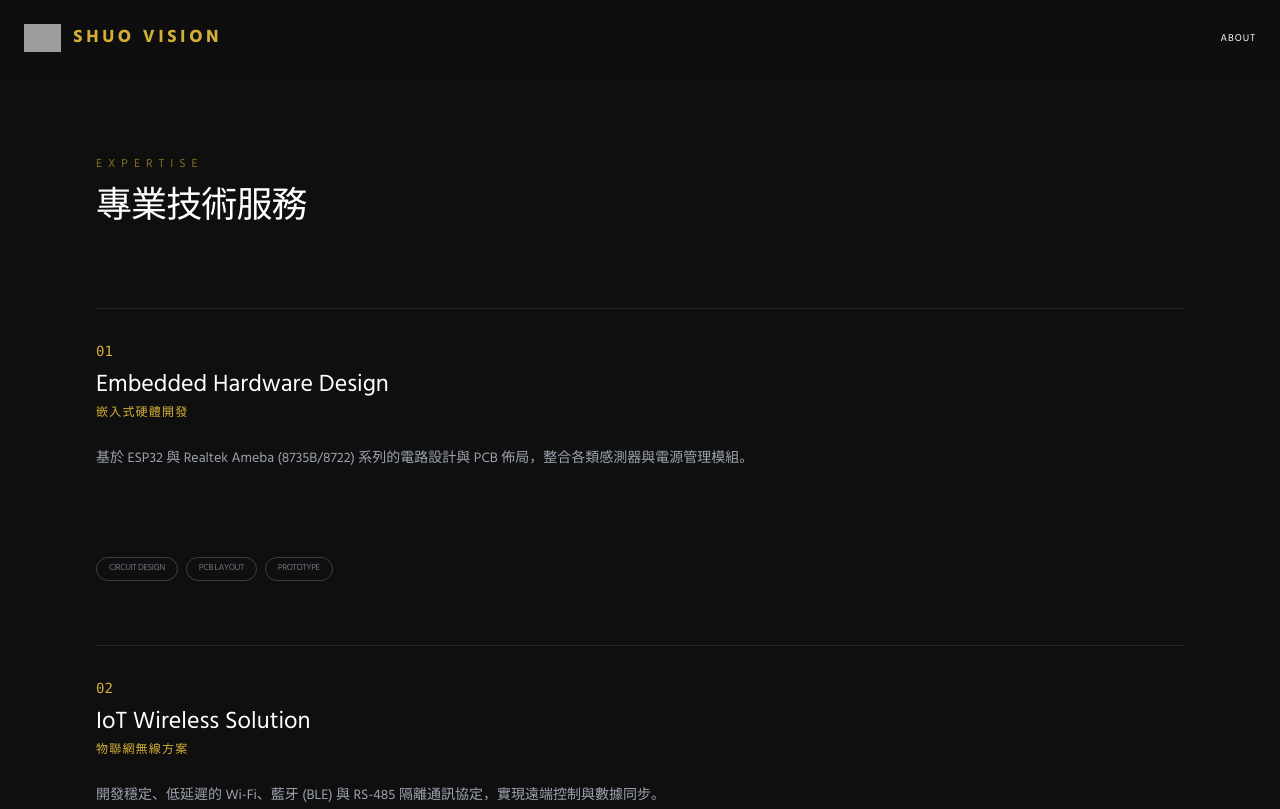
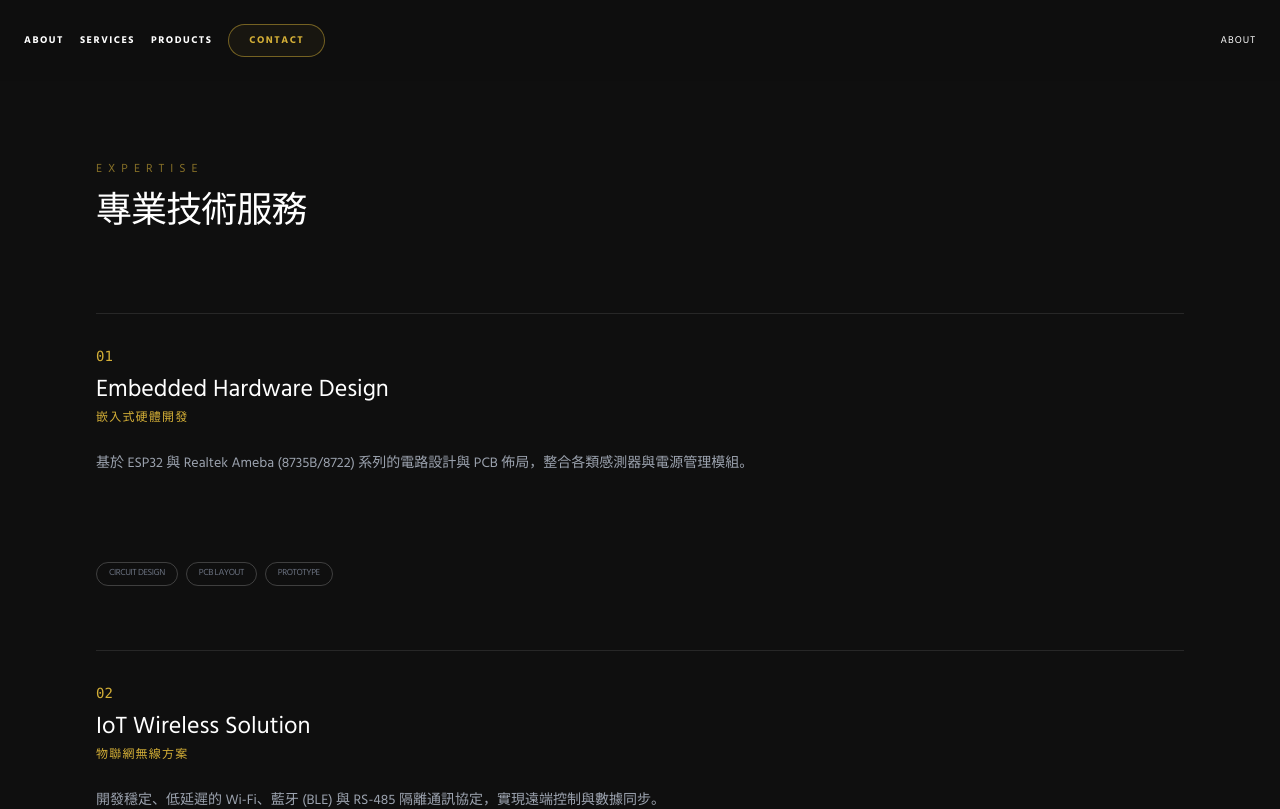
Before and after one commit to shuovision/shuo, a Next.js app: page /services in a window 1280 px wide. Shown: the top 809 px of the page. Built offline with nearby package versions, Linux system fonts and the light colour scheme; grey boxes are pictures that could not be loaded.

Commit message:
Update services.js

```diff
--- a/pages/services.js
+++ b/pages/services.js
@@ -41,10 +41,17 @@ export default function Services() {
 
       <nav className="p-6 md:px-20 flex justify-between items-center sticky top-0 bg-[#0F0F0F]/90 backdrop-blur-md z-50">
         <Link href="/">
-          <div className="flex items-center gap-3 cursor-pointer">
-            <img src="/logo.png" alt="Logo" className="h-7 w-auto" />
-            <span className="text-[#D4AF37] font-bold tracking-[0.2em] text-lg">SHUO VISION</span>
-          </div>
+{/* 更新後的導覽列選項 */}
+<div className="flex flex-wrap justify-center gap-4 md:gap-8 text-[10px] md:text-xs uppercase tracking-[0.15em] items-center font-bold">
+  <Link href="/about"><a className="hover:text-[#D4AF37]">About</a></Link>
+  <Link href="/services"><a className="hover:text-[#D4AF37]">Services</a></Link>
+  <Link href="/products"><a className="hover:text-[#D4AF37]">Products</a></Link> {/* 新增這行 */}
+  <Link href="/contact">
+    <a className="px-5 py-2 border border-[#D4AF37]/50 text-[#D4AF37] hover:bg-[#D4AF37] hover:text-black transition-all rounded-full bg-[#D4AF37]/5">
+      Contact
+    </a>
+  </Link>
+</div>
         </Link>
         <Link href="/about"><a className="text-[10px] uppercase tracking-widest hover:text-[#D4AF37]">About</a></Link>
       </nav>
```
